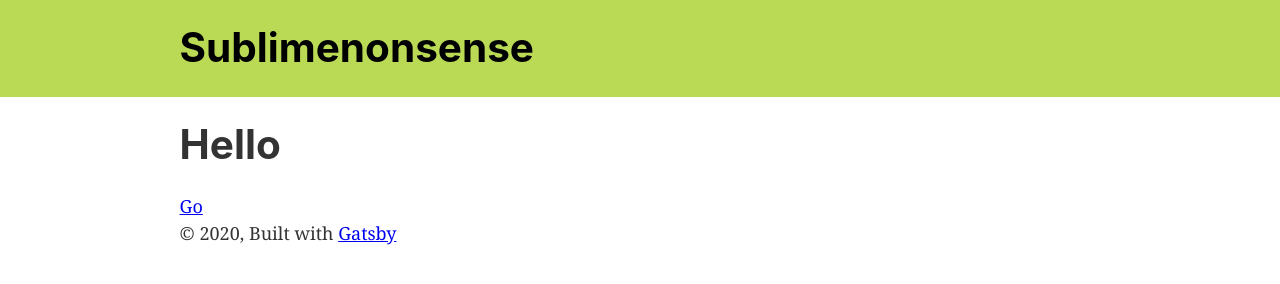
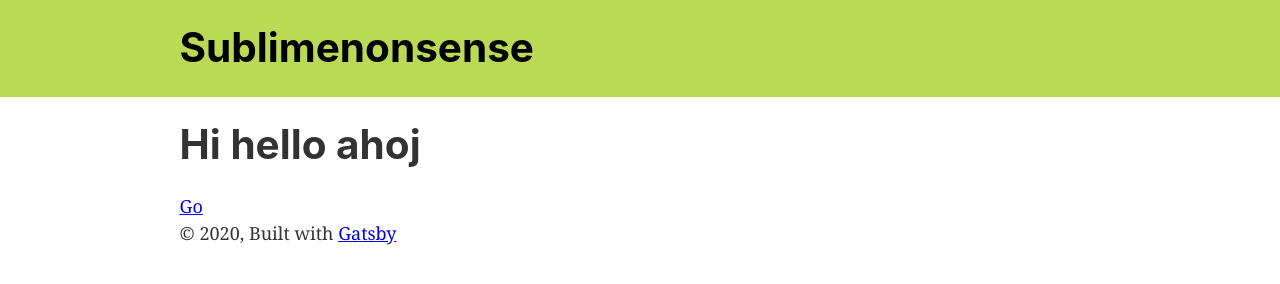
Before and after one commit to DushanT/sublimenonsense, a Gatsby site: page / in a window 1280 px wide. Built offline with nearby package versions, Linux system fonts and the light colour scheme; Gatsby itself is replaced by a stand-in of ours.

Commit message:
update welcome text

```diff
--- a/src/pages/index.js
+++ b/src/pages/index.js
@@ -7,7 +7,7 @@ import SEO from "../components/seo"
 const IndexPage = () => (
   <Layout>
     <SEO title="Sublimenonsense" keywords={[`sublime`, `nonsense`, `sublimenonsense`]} />
-    <h1>Hello</h1>
+    <h1>Hi hello ahoj</h1>
     <Link to="/go-back/">Go</Link>
   </Layout>
 )
```
